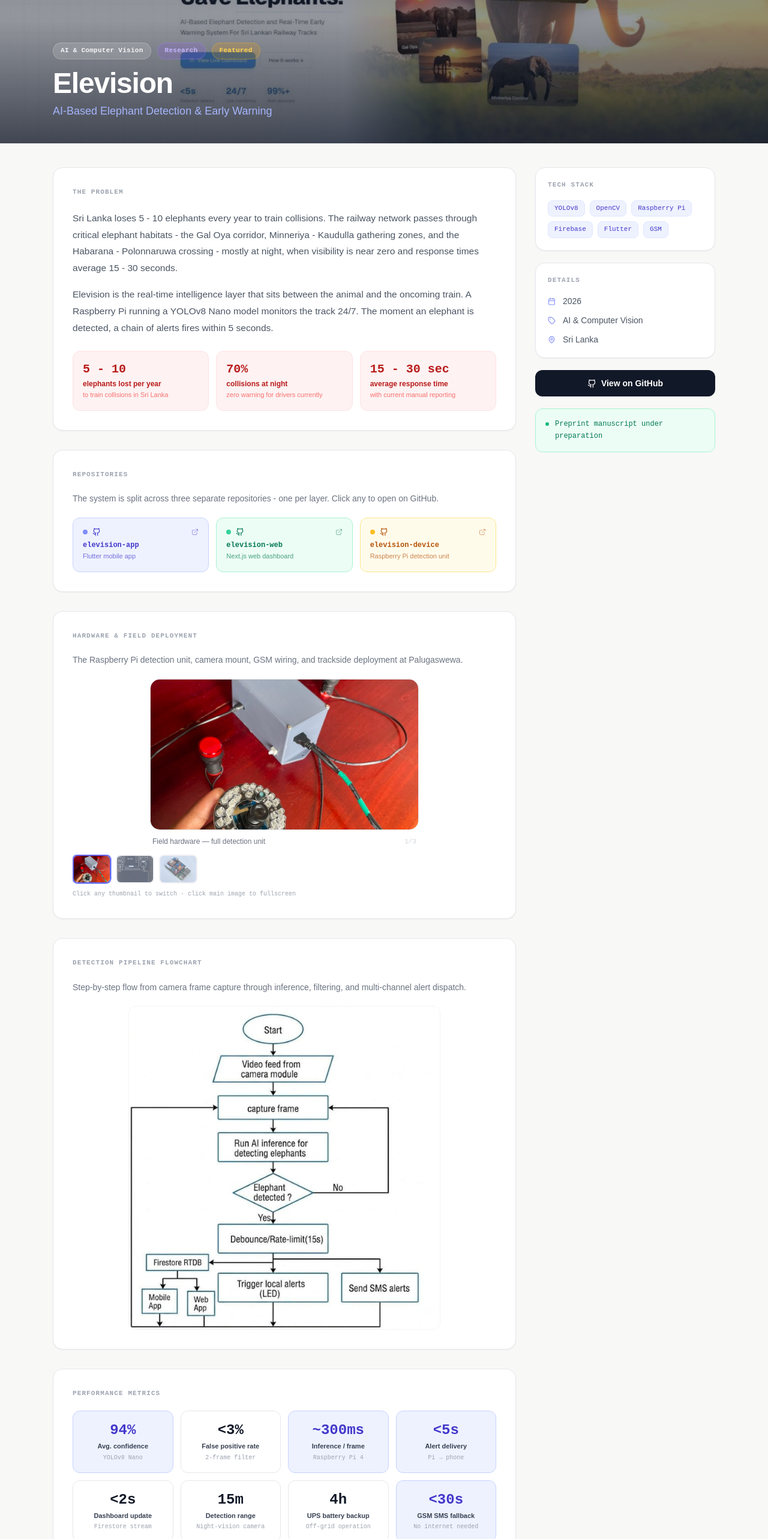
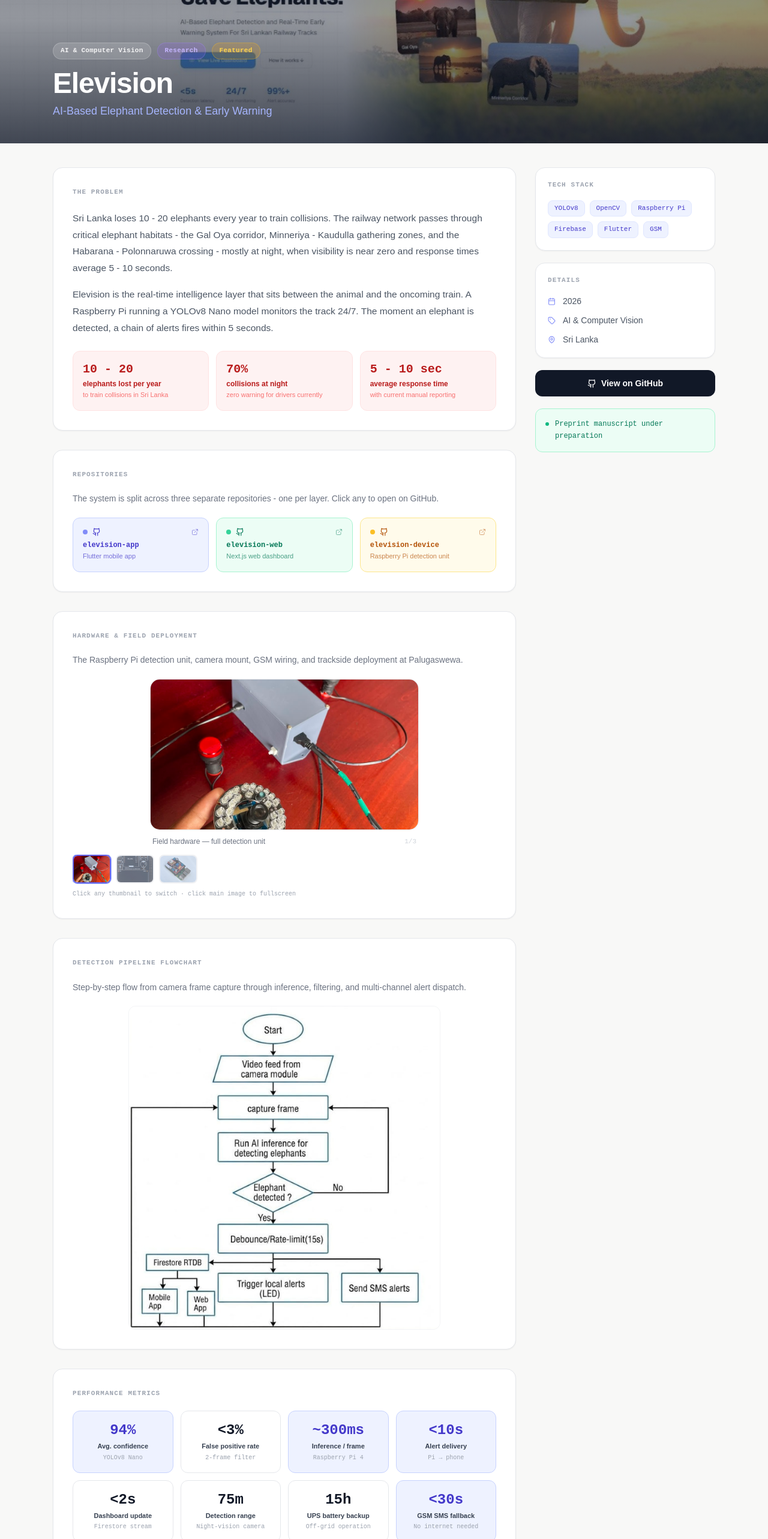
Before and after one commit to PabasaraIlankoon/portfolio, a Next.js app: page /projects/1 in a window 1280 px wide. Shown: the part 234-2800 px from the top of the page at 60% size. Built offline with nearby package versions, Linux system fonts and the light colour scheme.

Commit message:
Update ElevisionDetail.tsx

```diff
--- a/components/projects/ElevisionDetail.tsx
+++ b/components/projects/ElevisionDetail.tsx
@@ -492,10 +492,10 @@ export function ElevisionDetail() {
         <SectionLabel>The problem</SectionLabel>
         <div className="space-y-4">
           <p className="text-gray-600 leading-[1.8] text-[0.97rem]">
-            Sri Lanka loses 5 - 10 elephants every year to train collisions. The railway network passes
+            Sri Lanka loses 10 - 20 elephants every year to train collisions. The railway network passes
             through critical elephant habitats - the Gal Oya corridor, Minneriya - Kaudulla gathering
             zones, and the Habarana - Polonnaruwa crossing - mostly at night, when visibility is near zero
-            and response times average 15 - 30 seconds.
+            and response times average 5 - 10 seconds.
           </p>
           <p className="text-gray-600 leading-[1.8] text-[0.97rem]">
             Elevision is the real-time intelligence layer that sits between the animal and the oncoming
@@ -505,9 +505,9 @@ export function ElevisionDetail() {
         </div>
         <div className="mt-6 grid sm:grid-cols-3 gap-3">
           {[
-            { stat: "5 - 10",      label: "elephants lost per year",  sub: "to train collisions in Sri Lanka" },
+            { stat: "10 - 20",      label: "elephants lost per year",  sub: "to train collisions in Sri Lanka" },
             { stat: "70%",       label: "collisions at night",      sub: "zero warning for drivers currently" },
-            { stat: "15 - 30 sec", label: "average response time",    sub: "with current manual reporting" },
+            { stat: "5 - 10 sec", label: "average response time",    sub: "with current manual reporting" },
           ].map((s, i) => (
             <div key={i} className="rounded-xl bg-red-50 border border-red-100 p-4">
               <div className="text-xl font-bold text-red-700 font-mono">{s.stat}</div>
@@ -596,10 +596,10 @@ export function ElevisionDetail() {
             { value: "94%",    label: "Avg. confidence",     sub: "YOLOv8 Nano",        accent: true },
             { value: "<3%",    label: "False positive rate", sub: "2-frame filter" },
             { value: "~300ms", label: "Inference / frame",   sub: "Raspberry Pi 4",     accent: true },
-            { value: "<5s",    label: "Alert delivery",      sub: "Pi → phone",         accent: true },
+            { value: "<10s",    label: "Alert delivery",      sub: "Pi → phone",         accent: true },
             { value: "<2s",    label: "Dashboard update",    sub: "Firestore stream" },
-            { value: "15m",    label: "Detection range",     sub: "Night-vision camera" },
-            { value: "4h",     label: "UPS battery backup",  sub: "Off-grid operation" },
+            { value: "75m",    label: "Detection range",     sub: "Night-vision camera" },
+            { value: "15h",     label: "UPS battery backup",  sub: "Off-grid operation" },
             { value: "<30s",   label: "GSM SMS fallback",    sub: "No internet needed", accent: true },
           ].map((m, i) => (
             <MetricCard key={i} {...m} />
```
